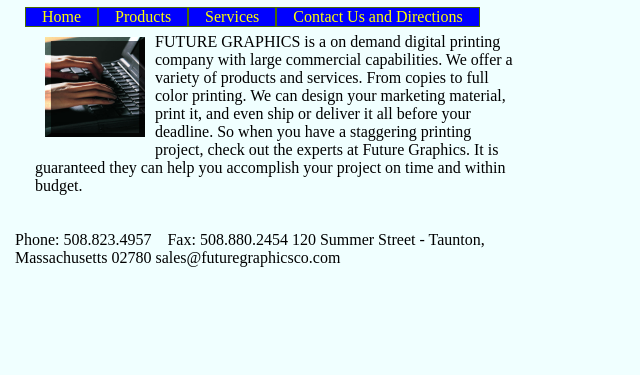
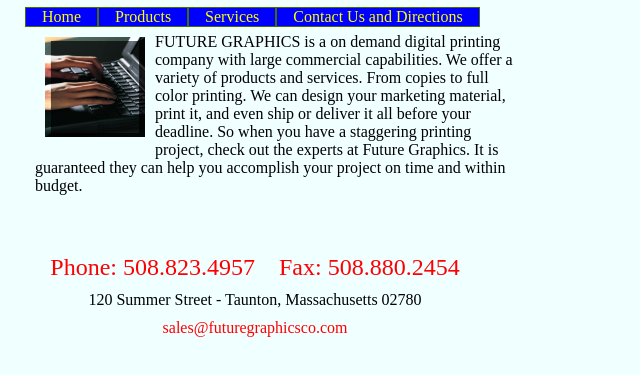
Before and after one commit to deanchouinard/fg, a plain HTML site: page index.html in a window 1280 px wide. Shown: the part 191-566 px from the top of the page, without its empty margins (0-640 px from the left). Drawn offline with Linux system fonts and the light colour scheme.

Commit message:
more style changes

```diff
--- a/index.html
+++ b/index.html
@@ -22,26 +22,25 @@
     <li><a href="contact.html">Contact Us and Directions</a></li>
   </ul>
 
-<div id="content">
-  <img src="images/hands.jpg">
+<div class="content">
+  <img src="images/hands.jpg" />
   <p>
-FUTURE GRAPHICS is a on demand digital printing company with large
-    commercial capabilities. We offer a variety of products and services. From
-    copies to full color printing. We can design your marketing material, print
-    it, and even ship or deliver it all before your deadline. So when you have a
-    staggering printing project, check out the experts at Future Graphics. It is
-    guaranteed they can help you accomplish your project on time and within
-    budget.
+FUTURE GRAPHICS is a on demand digital printing company with large commercial capabilities. We offer a variety of products and services. From copies to full color printing. We can design your marketing material, print it, and even ship or deliver it all before your deadline. So when you have a staggering printing project, check out the experts at Future Graphics. It is guaranteed they can help you accomplish your project on time and within budget.
     </p>
+    <br class="clear" />
 </div>
 
 <div id="footer">
-Phone: 508.823.4957&nbsp;&nbsp;&nbsp;
-Fax: 508.880.2454
-120 Summer Street - Taunton,
-Massachusetts 02780
-sales@futuregraphicsco.com
-
+  <div id="phone">
+    Phone: 508.823.4957&nbsp;&nbsp;&nbsp;
+    Fax: 508.880.2454
+  </div>
+  <div id="address">
+    120 Summer Street - Taunton, Massachusetts 02780
+  </div>
+  <div id="email">
+    sales@futuregraphicsco.com
+  </div>
 </div>
 </body>
 </html>
--- a/styles/custom.css
+++ b/styles/custom.css
@@ -49,17 +49,50 @@ ul.nav a {
 	padding: 0 1em;
 }
 
-#content {
+.content {
 	margin: 10px;
 	padding: 10px;
 	width: 480px;
 }
 
-#content img {
+.content img {
 	margin: 10px;
 	float: left;
 	height: 100px ;
 	width: 100px ;
+}
+
+.content p {
+	float: none;
+}
+
+.clear {
+	clear: both;
+}
+
+#phone {
+	margin: 0px;
+	padding: 5px;
+	color: red;
+	font-size: 1.5em;
+	text-align: center;
+
+}
+#address {
+	margin: 0px;
+	padding: 5px;
+	color: black;
+	font-size: 1em;
+	text-align: center;
+
+}
+#email {
+	margin: 0px;
+	padding: 5px;
+	color: red;
+	font-size: 1em;
+	text-align: center;
+
 }
 
 /*
```
